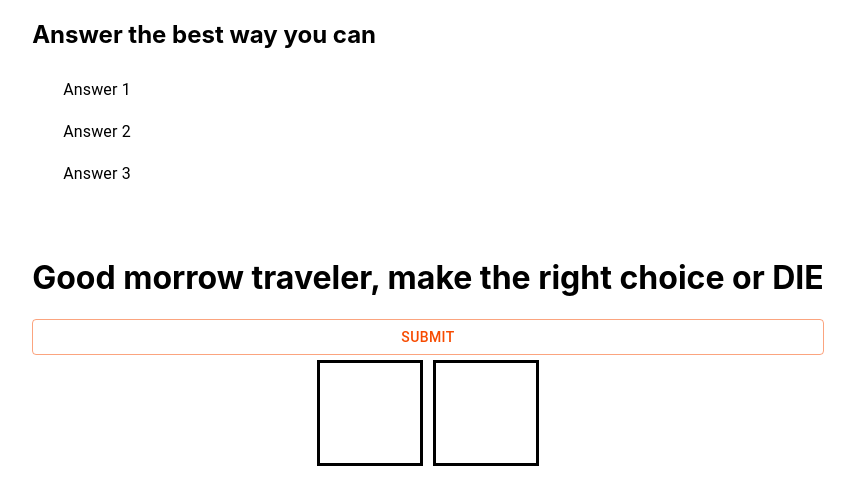
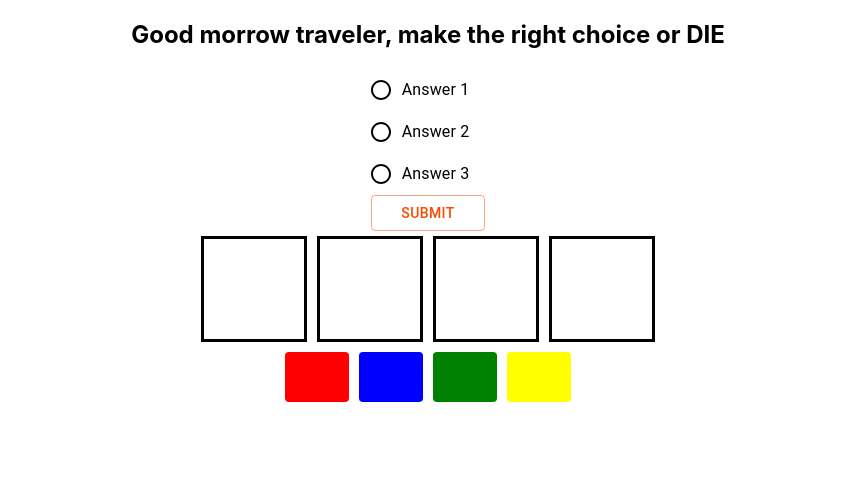
Before and after one commit to Jacoblynch99/questionaire-material-ui, a React (Create React App) app: page / in a window 1280 px wide. Shown: the top 504 px of the page, without its empty margins (212-1067 px from the left). Built offline with nearby package versions, Linux system fonts and the light colour scheme.

Commit message:
getting puzzle set up

```diff
--- a/src/components/UserLanding.js
+++ b/src/components/UserLanding.js
@@ -29,6 +29,10 @@ const UserLanding = (props) => {
     const [message, setMessage] = useState(
         'Good morrow traveler, make the right choice or DIE'
     )
+    const [color1, setColor1] = useState('null')
+    const [color2, setColor2] = useState('null')
+    const [color3, setColor3] = useState('null')
+    const [color4, setColor4] = useState('null')
 
     const handleChange = (event) => {
         setValue(event.target.value)
@@ -47,18 +51,37 @@ const UserLanding = (props) => {
         }
     }
 
+    const submitColor = (color) => {
+        if (color1 === null) {
+            setColor1(color)
+        }
+    }
+
     return (
-        <Container maxWidth="md">
+        <Container
+            maxWidth="md"
+            style={{
+                height: ' 100vh',
+                width: '100vw',
+            }}
+        >
             <Grid
                 container
                 direction="column"
                 justify="center"
                 alignItems="center"
             >
-                <Grid item>
+                <h2>{message}</h2>
+                <Grid
+                    item
+                    style={{
+                        display: 'flex',
+                        justifyContent: 'flex-start',
+                        flexDirection: 'column',
+                    }}
+                >
                     <form onSubmit={handleSubmit}>
                         <FormControl component="fieldset">
-                            <h2>Answer the best way you can</h2>
                             <RadioGroup
                                 aria-label="questionnaire"
                                 name="questionnaire"
@@ -67,27 +90,26 @@ const UserLanding = (props) => {
                             >
                                 <FormControlLabel
                                     value="answer1"
-                                    control={<Radio />}
+                                    control={
+                                        <Radio style={{ color: 'black' }} />
+                                    }
                                     label="Answer 1"
                                 />
                                 <FormControlLabel
                                     value="answer2"
-                                    control={<Radio />}
+                                    control={
+                                        <Radio style={{ color: 'black' }} />
+                                    }
                                     label="Answer 2"
                                 />
                                 <FormControlLabel
                                     value="answer3"
-                                    control={<Radio />}
+                                    control={
+                                        <Radio style={{ color: 'black' }} />
+                                    }
                                     label="Answer 3"
                                 />
-                                <FormControlLabel
-                                    value="disabled"
-                                    disabled
-                                    control={<Radio />}
-                                    label="(Disabled option)"
-                                />
                             </RadioGroup>
-                            <h1>{message}</h1>
                             <Button
                                 type="submit"
                                 variant="outlined"
@@ -108,6 +130,7 @@ const UserLanding = (props) => {
                             width: '100px',
                             borderStyle: 'solid',
                             margin: '5px',
+                            backgroundColor: color1,
                         }}
                     ></div>
                     <div
@@ -116,8 +139,69 @@ const UserLanding = (props) => {
                             width: '100px',
                             borderStyle: 'solid',
                             margin: '5px',
+                            backgroundColor: color2,
                         }}
                     ></div>
+                    <div
+                        style={{
+                            height: '100px',
+                            width: '100px',
+                            borderStyle: 'solid',
+                            margin: '5px',
+                            backgroundColor: color3,
+                        }}
+                    ></div>
+                    <div
+                        style={{
+                            height: '100px',
+                            width: '100px',
+                            borderStyle: 'solid',
+                            margin: '5px',
+                            backgroundColor: color4,
+                        }}
+                    ></div>
+                </Grid>
+                <Grid item style={{ display: 'flex', flexDirection: 'row' }}>
+                    <Button
+                        onClick={() => submitColor('red')}
+                        style={{
+                            height: '50px',
+                            width: '50px',
+                            borderStyle: 'solid',
+                            margin: '5px',
+                            backgroundColor: 'red',
+                        }}
+                    ></Button>
+                    <Button
+                        onClick={() => submitColor('blue')}
+                        style={{
+                            height: '50px',
+                            width: '50px',
+                            borderStyle: 'solid',
+                            margin: '5px',
+                            backgroundColor: 'blue',
+                        }}
+                    ></Button>
+                    <Button
+                        onClick={() => submitColor('green')}
+                        style={{
+                            height: '50px',
+                            width: '50px',
+                            borderStyle: 'solid',
+                            margin: '5px',
+                            backgroundColor: 'green',
+                        }}
+                    ></Button>
+                    <Button
+                        onClick={() => submitColor('yellow')}
+                        style={{
+                            height: '50px',
+                            width: '50px',
+                            borderStyle: 'solid',
+                            margin: '5px',
+                            backgroundColor: 'yellow',
+                        }}
+                    ></Button>
                 </Grid>
             </Grid>
         </Container>
```
